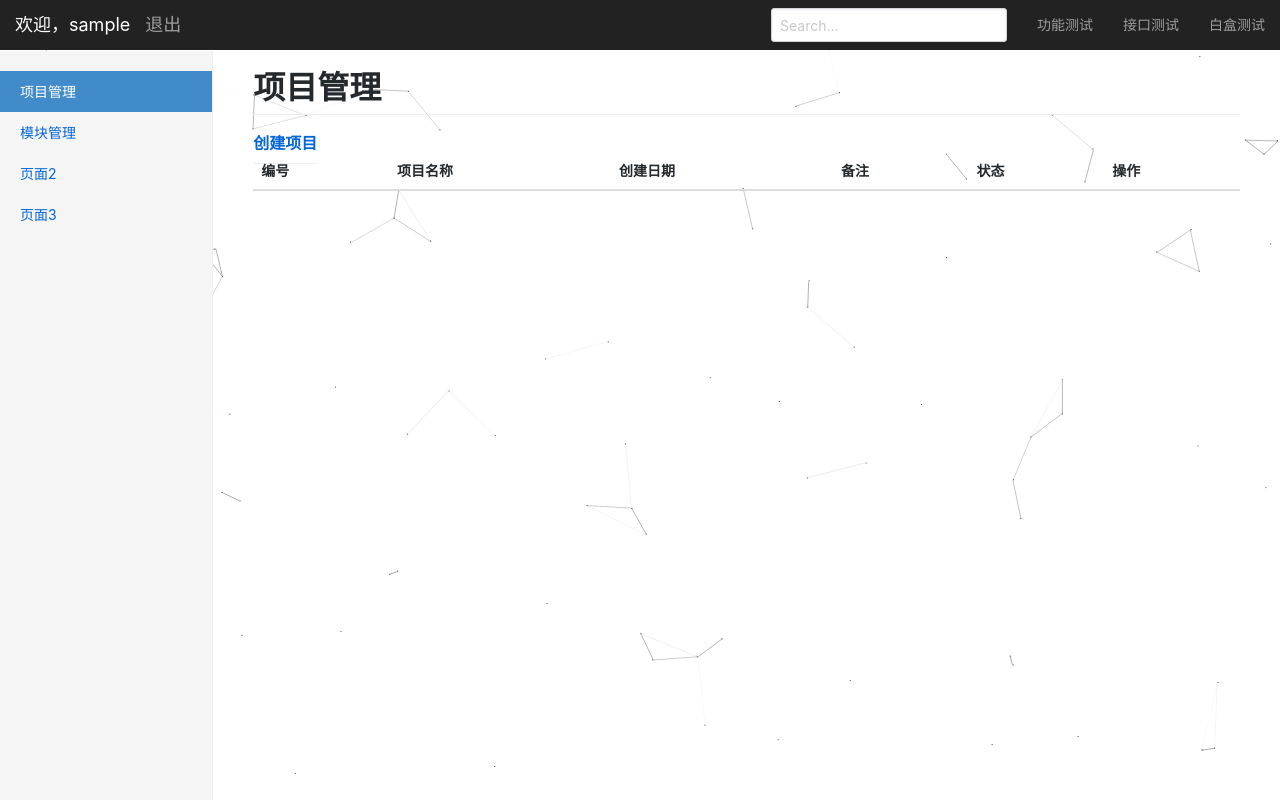
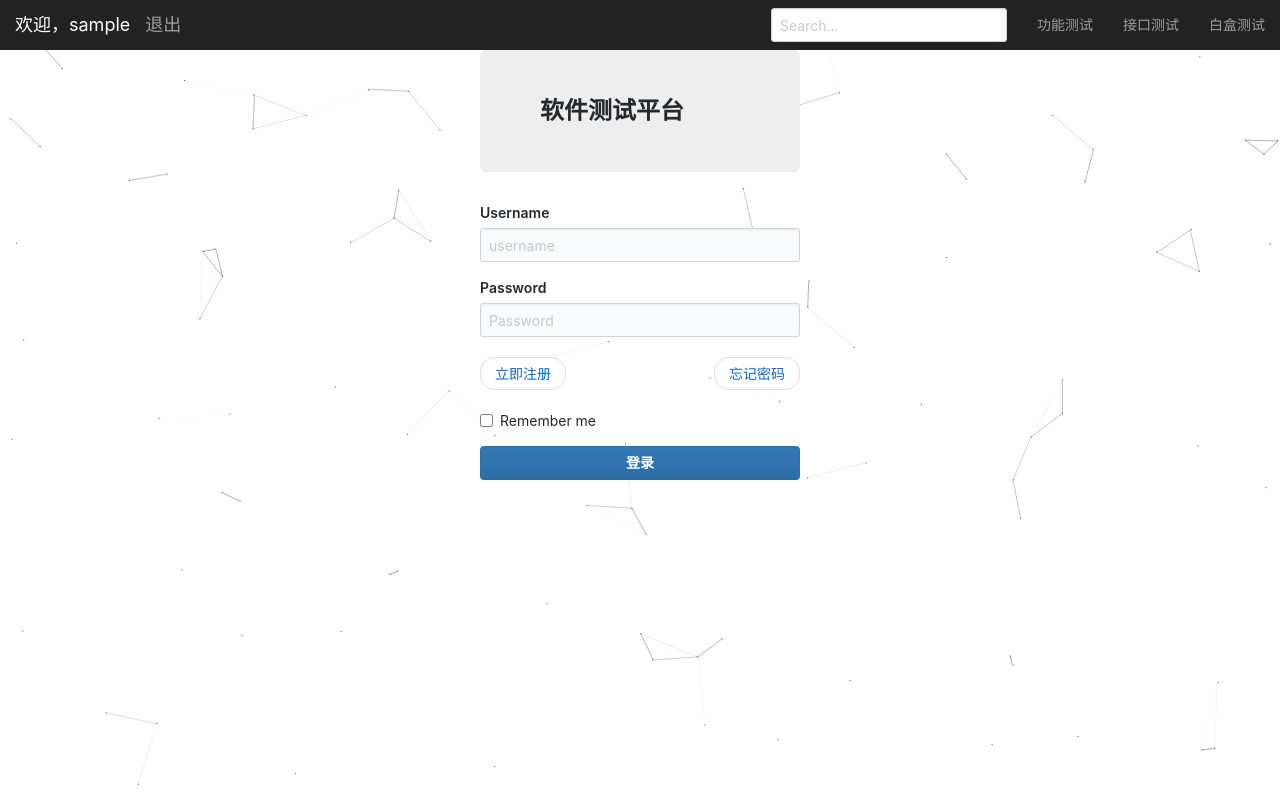
Before and after one commit to qwe7023804/mysite, a Django app: page / in a window 1280 px wide. Run offline with Django 3.2, Linux system fonts and the light colour scheme; the visitor is signed in with stand-in values (Sample User, id 1); lists and menus that the app fills with data are empty; some libraries are stand-ins or nearby versions.

Commit message:
更新模板
2018年10月20日 09:57:26

```diff
--- a/project_app/urls.py
+++ b/project_app/urls.py
@@ -3,7 +3,7 @@ from django.urls import path
 from project_app import views
 
 urlpatterns = [
-    path('home/', views.home),
+    path('home/', views.home, name='home'),
     path('create_project/', views.create_project, name='create_project'),
     path('add_project/', views.add_project, name='add_project'),
     path('get_project_list/', views.get_project_list, name='get_project_list'),
--- /dev/null
+++ b/templates/Login.html
@@ -0,0 +1,43 @@
+{% extends 'base.html' %}
+
+{% block title %}登录{% endblock %}
+{% block main %}
+<!-- 登录框 -->
+<div class="container">
+  <form class="form-signin" method="post" action="/login_action/">
+    <div class="center-block">
+      <h2 class="jumbotron">软件测试平台</h2>
+    </div>
+    <div class="form-group">
+      <label for="exampleInputUsername1">Username</label>
+      <input type="text" name="username" id="inputEmail" class="form-control" placeholder="username" required>
+    </div>
+    <div class="form-group">
+      <label for="exampleInputPassword1">Password</label>
+      <input type="password" name="password" id="inputPassword" class="form-control" placeholder="Password" required>
+
+    </div>
+
+    {% if messages %}
+    {% for message in messages %}
+    <p {% if message.tags %} class="{{ message.tags }} bg-danger" {% endif %}>{{ message }}</p>
+    {% endfor %}{% endif %}
+
+    <div class="form-group">
+      <ul class="pager">
+        <li class="previous"><a href="#"> 立即注册</a></li>
+        <li class="next"><a href="#">忘记密码</a></li>
+      </ul>
+    </div>
+    <div class="form-group">
+      <div class="checkbox">
+        <label>
+          <input type="checkbox"> Remember me
+        </label>
+      </div>
+    </div>
+    {% csrf_token %}
+    <button class="btn btn-lg btn-primary btn-block" type="submit">登录</button>
+  </form>
+</div>
+{% endblock %}
--- a/templates/Project_Information.html
+++ b/templates/Project_Information.html
@@ -38,11 +38,6 @@
       <div class="col-sm-offset-2 col-sm-10">
         <button class="btn btn-default" type="submit">保存</button>
         <a class="btn btn-primary" href="/api/home/" role="button">取消</a>
-      </div>
-      <div class="alert alert-danger" role="alert">
-        <span class="glyphicon glyphicon-exclamation-sign" aria-hidden="true"></span>
-        <span class="sr-only">Error:</span>
-        {{ error }}
       </div>
     </div>
   </form>
--- a/test_platform/urls.py
+++ b/test_platform/urls.py
@@ -19,9 +19,11 @@ from user_app import views
 from django.contrib.auth import views as auth_views
 
 urlpatterns = [
-    path('', views.index),
+
     path('admin/', admin.site.urls),
     path('index/', views.index),
+    path('', views.index),
+    #path('registe/', views.registe),
     path('login_action/', views.login_action),
     path('logout_view/', views.logout_view),
     path('login_action/', auth_views.LoginView.as_view()),
--- a/user_app/views.py
+++ b/user_app/views.py
@@ -8,13 +8,17 @@ from project_app.forms import LoginForm
 # Create your views here.https://sobooks.cc/books/10313.html#respond
 
 def index(request):
-    return render(request, "Home.html")
+    return render(request, "Login.html")
+
+#注册
+# def registe(request):
+#     return render(request, 'Login.html')
 
 # 处理登录请求
 def login_action(request):
 
     if request.user.is_authenticated:
-        return redirect('/api/Home/')
+        return HttpResponseRedirect('/api/home/')
     login_form = LoginForm(request.POST.dict() or None)
     if request.method == 'POST' and login_form.is_valid():
         username = login_form.cleaned_data.get('username')
@@ -27,11 +31,11 @@ def login_action(request):
         else:
             messages.error(request, 'username or password error')
             return render(request, 'Home.html')
-    return render(request, 'Home.html', {'login_form': login_form})
+    return render(request, 'Login.html', {'login_form': login_form})
 
 
 #退出
 def logout_view(request):
     logout(request)
     #清除cookie里保存的username
-    return render(request, 'Home.html')
+    return render(request, 'Login.html')
```
Also changed, not shown: templates/base.html (+2 -44 lines).
